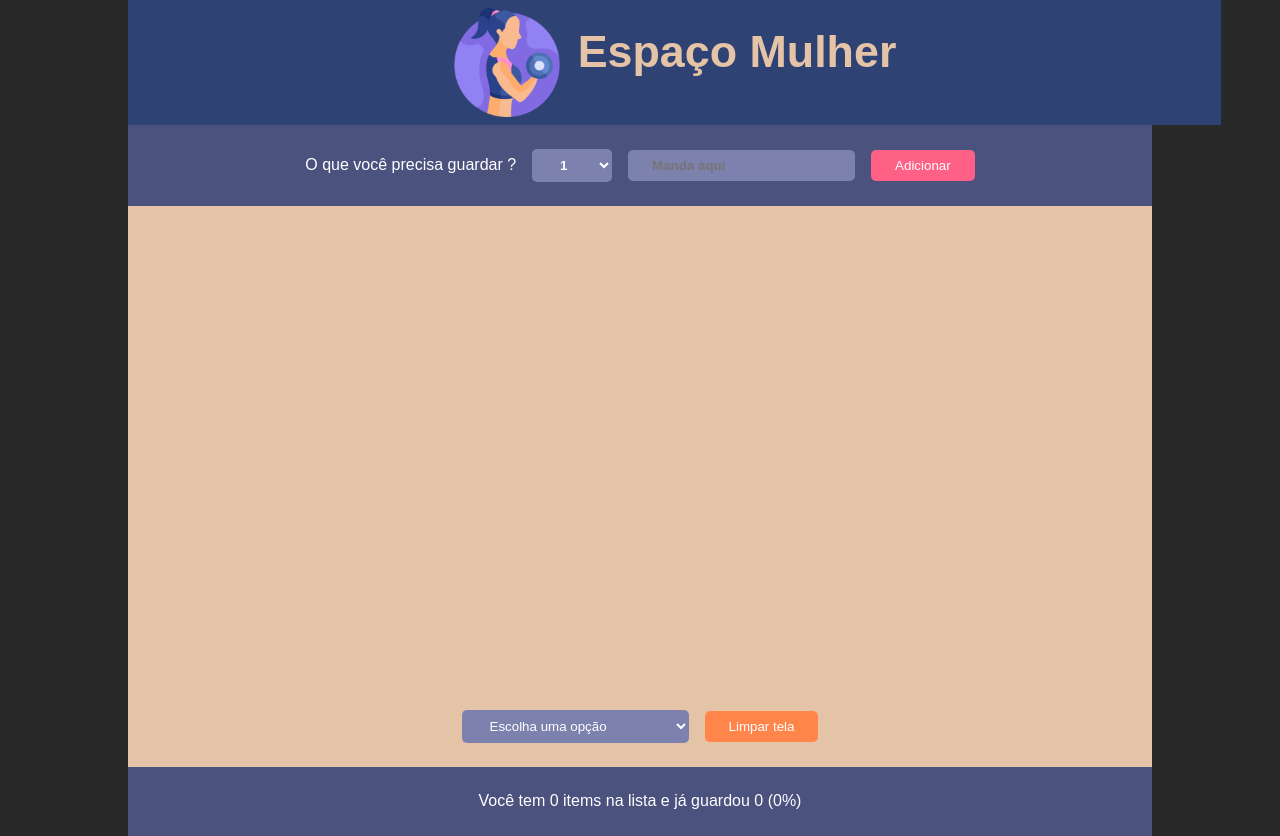
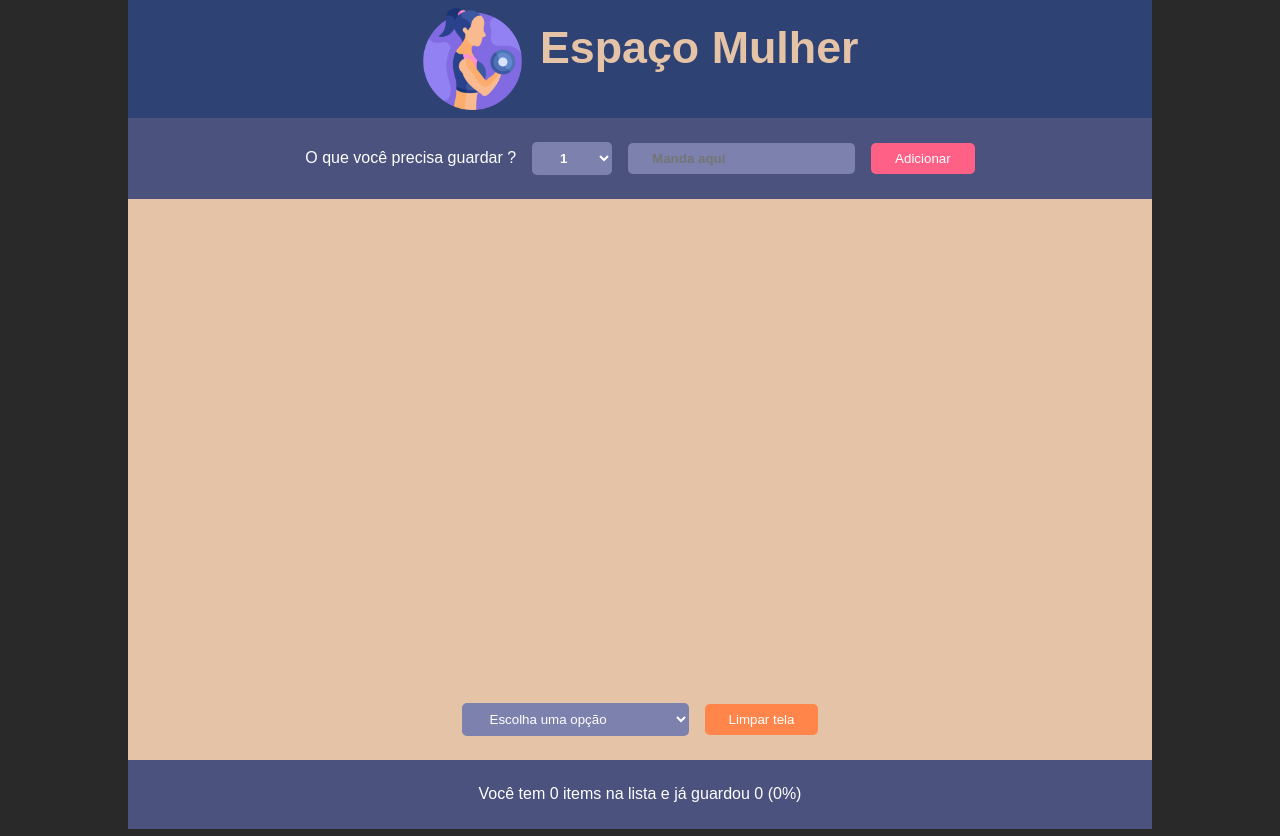
Before and after one commit to silvasouzaadriano/lembrar-para-guardar, a React (Vite) app: page / in a window 1280 px wide. Built offline with nearby package versions, Linux system fonts and the light colour scheme.

Commit message:
feat: Refactor

```diff
--- a/src/components/Header/index.css
+++ b/src/components/Header/index.css
@@ -1,6 +1,4 @@
 header {
-  width: 100%;
-  max-width: 68.3rem;
   display: flex;
   align-items: center;
   justify-content: center;
@@ -22,6 +20,8 @@ h1 {
 
 @media (max-width: 700px) {
   header {
+    width: 100%;
+    max-width: 68.3rem;
     margin: 0;
   }
 
```
